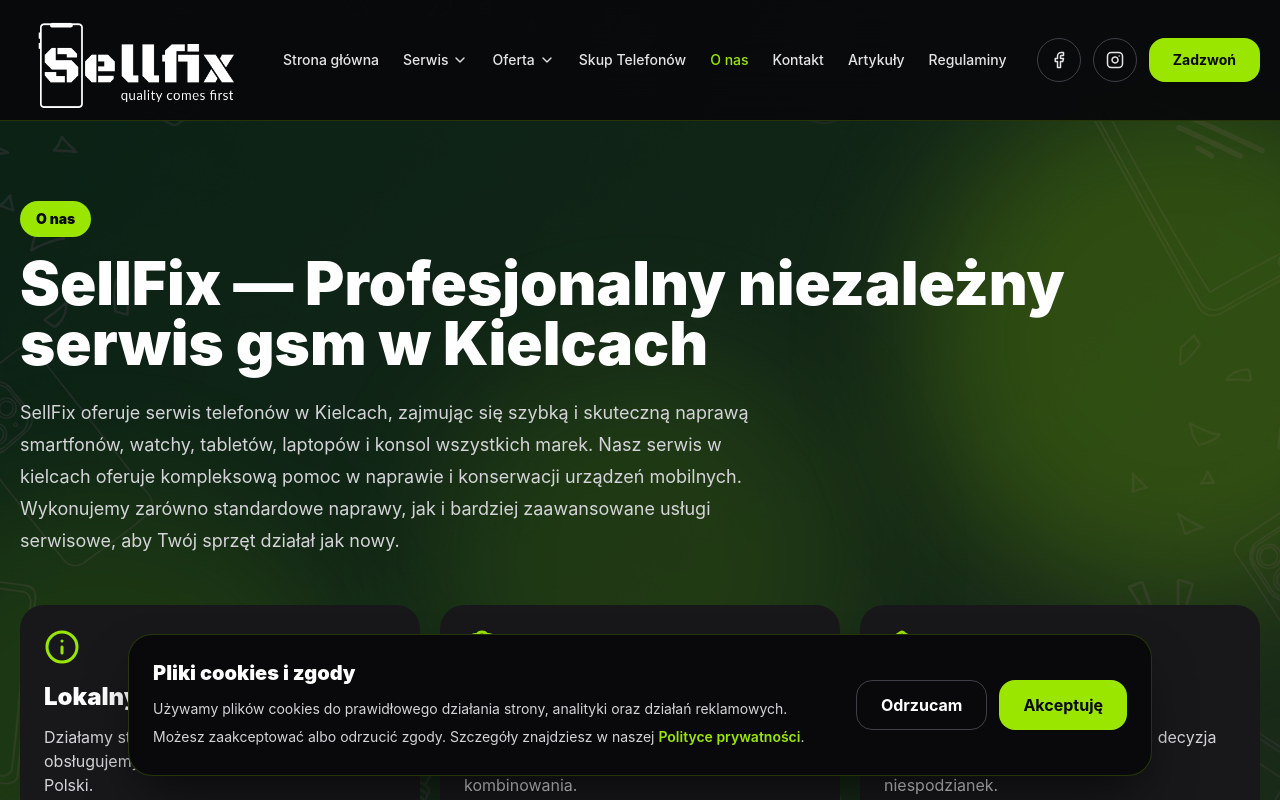
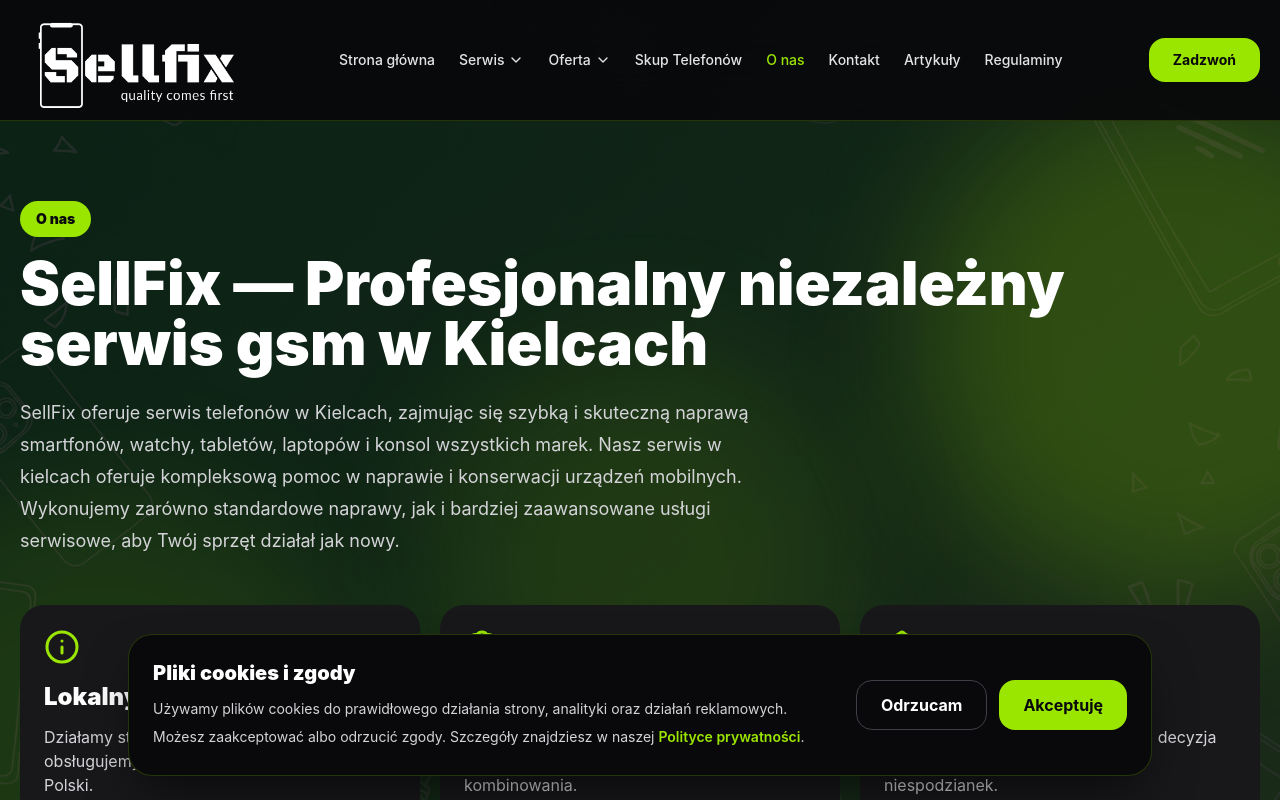
Before and after one commit to sellfixpl/sellfix-www, a React (Vite) app: page /o-nas in a window 1280 px wide. Shown: the top 800 px of the page. Built offline with nearby package versions, Linux system fonts and the light colour scheme.

Commit message:
Dodanie social media Facebook i Instagram

```diff
--- a/src/komponenty/MenuGlowne.jsx
+++ b/src/komponenty/MenuGlowne.jsx
@@ -1,17 +1,7 @@
 import { useState } from "react";
 import { Link, NavLink } from "react-router-dom";
-import {
-  Menu,
-  X,
-  ChevronDown,
-  Facebook,
-  Instagram,
-} from "lucide-react";
+import { Menu, X, ChevronDown } from "lucide-react";
 import { motion } from "framer-motion";
-
-const facebookUrl =
-  "https://www.facebook.com/profile.php?id=61553593684081";
-const instagramUrl = "https://www.instagram.com/sellfix.pl";
 
 const menuSerwis = [
   { nazwa: "Apple", link: "/serwis/apple" },
@@ -47,20 +37,10 @@
         : "text-zinc-200 hover:text-lime-400"
     }`;
 
-  const zamknijMenu = () => {
-    setMenuMobilne(false);
-    setMenuSerwisOpen(false);
-    setMenuOfertaOpen(false);
-  };
-
   return (
     <header className="sticky top-0 z-50 border-b border-lime-400/20 bg-zinc-950/95 backdrop-blur-xl">
       <div className="mx-auto flex max-w-7xl items-center justify-between px-5 py-3">
-        <Link
-          to="/"
-          className="flex shrink-0 items-center"
-          onClick={zamknijMenu}
-        >
+        <Link to="/" className="flex shrink-0 items-center">
           <img
             src="/1001.png"
             alt="SellFix"
@@ -73,6 +53,7 @@
             Strona główna
           </NavLink>
 
+          {/* SERWIS */}
           <div className="relative">
             <button
               onClick={() => {
@@ -111,6 +92,7 @@
             )}
           </div>
 
+          {/* OFERTA */}
           <div className="relative">
             <button
               onClick={() => {
@@ -160,44 +142,22 @@
           ))}
         </nav>
 
-        <div className="hidden items-center gap-3 md:flex">
-          <a
-            href={facebookUrl}
-            target="_blank"
-            rel="noopener noreferrer"
-            className="rounded-full border border-zinc-700 p-3 text-zinc-200 transition hover:border-lime-400 hover:text-lime-400"
-            aria-label="Facebook SellFix"
-          >
-            <Facebook size={18} />
-          </a>
-
-          <a
-            href={instagramUrl}
-            target="_blank"
-            rel="noopener noreferrer"
-            className="rounded-full border border-zinc-700 p-3 text-zinc-200 transition hover:border-lime-400 hover:text-lime-400"
-            aria-label="Instagram SellFix"
-          >
-            <Instagram size={18} />
-          </a>
-
         <a
           href="tel:+48792937406"
-            className="rounded-2xl bg-lime-400 px-6 py-3 text-sm font-bold text-zinc-950 transition hover:bg-lime-300"
+          className="hidden rounded-2xl bg-lime-400 px-6 py-3 text-sm font-bold text-zinc-950 transition hover:bg-lime-300 md:inline-flex"
         >
           Zadzwoń
         </a>
-        </div>
 
         <button
           className="text-white xl:hidden"
           onClick={() => setMenuMobilne(!menuMobilne)}
-          aria-label="Menu"
         >
           {menuMobilne ? <X size={28} /> : <Menu size={28} />}
         </button>
       </div>
 
+      {/* MOBILE */}
       {menuMobilne && (
         <motion.div
           initial={{ opacity: 0, height: 0 }}
@@ -207,73 +167,32 @@
           <NavLink
             to="/"
             className="block py-3 text-zinc-200"
-            onClick={zamknijMenu}
+            onClick={() => setMenuMobilne(false)}
           >
             Strona główna
           </NavLink>
-
-          <div className="py-3">
-            <p className="mb-2 font-bold text-lime-400">Serwis</p>
 
           {menuSerwis.map((item) => (
             <NavLink
               key={item.nazwa}
               to={item.link}
-                className="block rounded-xl px-4 py-3 text-zinc-200 hover:bg-zinc-900"
-                onClick={zamknijMenu}
+              className="block py-3 text-zinc-200"
+              onClick={() => setMenuMobilne(false)}
             >
               {item.nazwa}
             </NavLink>
           ))}
-          </div>
-
-          <div className="py-3">
-            <p className="mb-2 font-bold text-lime-400">Oferta</p>
-
-            {menuOferta.map((item) => (
-              <NavLink
-                key={item.nazwa}
-                to={item.link}
-                className="block rounded-xl px-4 py-3 text-zinc-200 hover:bg-zinc-900"
-                onClick={zamknijMenu}
-              >
-                {item.nazwa}
-              </NavLink>
-            ))}
-          </div>
 
           {menuGlowne.map((item) => (
             <NavLink
               key={item.nazwa}
               to={item.link}
               className="block py-3 text-zinc-200"
-              onClick={zamknijMenu}
+              onClick={() => setMenuMobilne(false)}
             >
               {item.nazwa}
             </NavLink>
           ))}
-
-          <div className="mt-4 flex items-center gap-3">
-            <a
-              href={facebookUrl}
-              target="_blank"
-              rel="noopener noreferrer"
-              className="rounded-full border border-zinc-700 p-3 text-zinc-200"
-              aria-label="Facebook SellFix"
-            >
-              <Facebook size={20} />
-            </a>
-
-            <a
-              href={instagramUrl}
-              target="_blank"
-              rel="noopener noreferrer"
-              className="rounded-full border border-zinc-700 p-3 text-zinc-200"
-              aria-label="Instagram SellFix"
-            >
-              <Instagram size={20} />
-            </a>
-          </div>
 
           <a
             href="tel:+48792937406"
```
Lines whose indentation alone changed are shown as unchanged.
